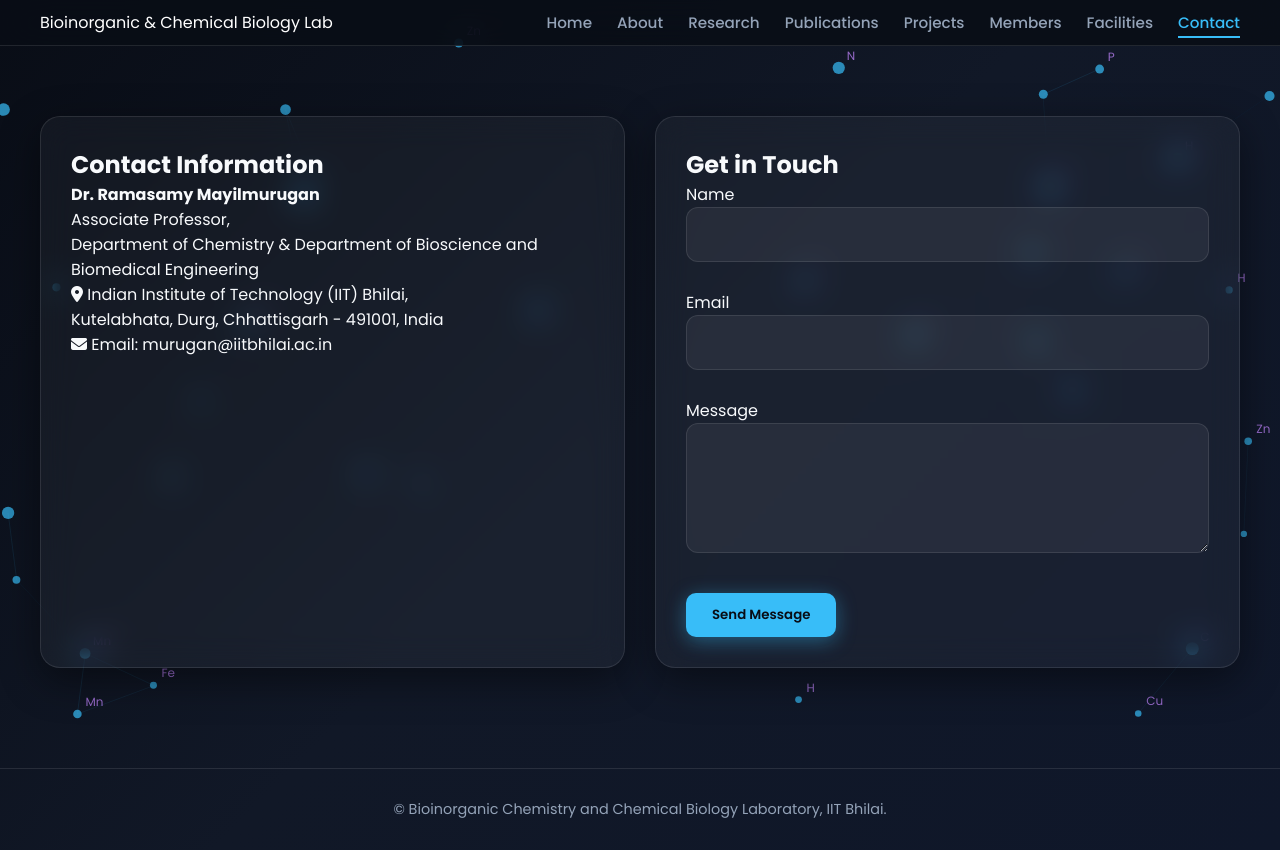
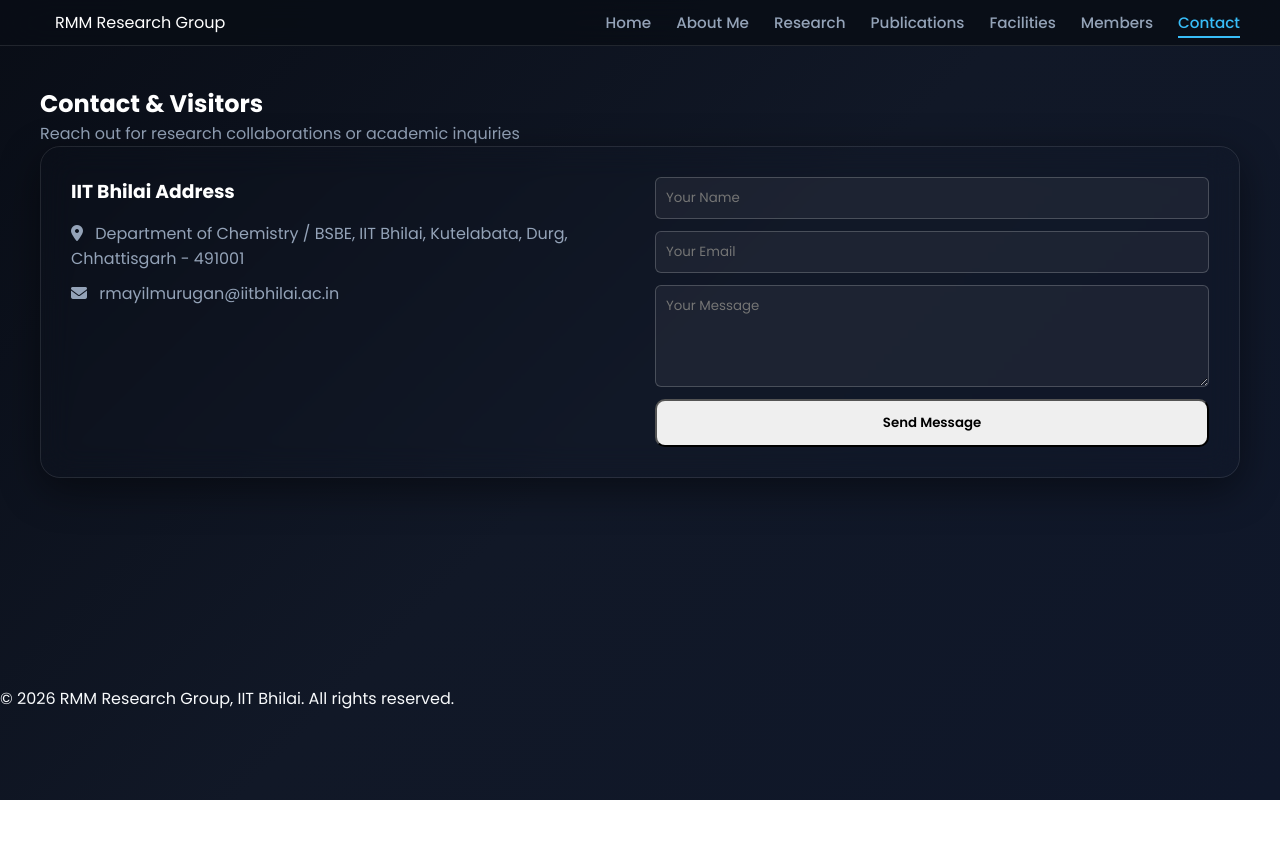
Before and after one commit to KVishal77/Murugan-sir, a plain HTML site: page contact.html in a window 1280 px wide. After the commit the page ends 800 px from the top, so only its background shows below. Drawn offline with Linux system fonts and the light colour scheme.

Commit message:
Update contact.html

```diff
--- a/contact.html
+++ b/contact.html
@@ -3,67 +3,51 @@
 <head>
     <meta charset="UTF-8">
     <meta name="viewport" content="width=device-width, initial-scale=1.0">
-  <title>Contact Us | RMM Lab</title>
-  <link rel="icon" href="images/fevicon.png" type="image/png">
+    <title>Contact | RMM Research Group - IIT Bhilai</title>
     <link rel="stylesheet" href="style.css">
     <link rel="stylesheet" href="https://cdnjs.cloudflare.com/ajax/libs/font-awesome/6.4.0/css/all.min.css">
 </head>
 <body>
-  <canvas id="molecule-canvas"></canvas>
-
     <header class="navbar">
         <div class="nav-container">
-      <a href="index.html" class="brand">
-        <img src="images/site logo.png" alt="RMM Group Logo" class="site-logo" onerror="this.style.display='none'">
-        <span>Bioinorganic & Chemical Biology Lab</span>
-      </a>
-      <div class="menu-toggle" id="mobile-menu"><i class="fas fa-bars"></i></div>
+            <a href="index.html" class="brand"><span class="dot"></span> RMM Research Group</a>
             <nav class="nav-links">
                 <a href="index.html">Home</a>
-        <a href="about.html">About</a>
+                <a href="about.html">About Me</a>
                 <a href="research.html">Research</a>
                 <a href="publications.html">Publications</a>
-        <a href="projects.html">Projects</a>
+                <a href="facilities.html">Facilities</a>
                 <a href="members.html">Members</a>
-        <a href="facilities.html">Facilities</a>
-        <a href="contact.html" class="active">Contact</a>
+                <a href="contact.html" class="active nav-cta">Contact</a>
             </nav>
+            <button class="menu-toggle" id="menu-toggle"><i class="fa-solid fa-bars"></i></button>
         </div>
     </header>
 
-  <main class="container">
-    <div class="grid-2col" style="margin-top: 30px;">
-      <div class="glass-card">
-        <h2>Contact Information</h2>
-        <p><strong>Dr. Ramasamy Mayilmurugan</strong></p>
-        <p>Associate Professor,<br>Department of Chemistry & Department of Bioscience and Biomedical Engineering</p>
-        <p><i class="fas fa-map-marker-alt"></i> Indian Institute of Technology (IIT) Bhilai,<br>Kutelabhata, Durg, Chhattisgarh - 491001, India</p>
-        <p><i class="fas fa-envelope"></i> Email: <code>murugan@iitbhilai.ac.in</code></p>
+    <section class="section" style="background: var(--navy); color: white; min-height: 80vh;">
+        <div class="container">
+            <div class="section-title">
+                <h2 style="color: white;">Contact & Visitors</h2>
+                <p style="color: #94a3b8;">Reach out for research collaborations or academic inquiries</p>
             </div>
-
-      <div class="glass-card">
-        <h2>Get in Touch</h2>
-        <form onsubmit="event.preventDefault(); alert('Thank you! Message feature ready.');">
-          <div class="form-group">
-            <label>Name</label>
-            <input type="text" required class="search-input">
+            <div class="glass-card" style="background: var(--navy-light); color: white; display: grid; grid-template-columns: 1fr 1fr; gap: 30px;">
+                <div>
+                    <h3 style="margin-bottom: 15px;">IIT Bhilai Address</h3>
+                    <p style="color: #94a3b8; margin-bottom: 10px;"><i class="fa-solid fa-location-dot" style="color: var(--teal); margin-right: 8px;"></i> Department of Chemistry / BSBE, IIT Bhilai, Kutelabata, Durg, Chhattisgarh - 491001</p>
+                    <p style="color: #94a3b8;"><i class="fa-solid fa-envelope" style="color: var(--teal); margin-right: 8px;"></i> rmayilmurugan@iitbhilai.ac.in</p>
                 </div>
-          <div class="form-group" style="margin-top:10px;">
-            <label>Email</label>
-            <input type="email" required class="search-input">
-          </div>
-          <div class="form-group" style="margin-top:10px;">
-            <label>Message</label>
-            <textarea rows="4" required class="search-input" style="height: auto;"></textarea>
-          </div>
-          <button type="submit" class="btn btn-primary" style="margin-top: 15px; border:none; cursor:pointer;">Send Message</button>
+                <form onsubmit="event.preventDefault(); alert('Message Sent!');" style="display: flex; flex-direction: column; gap: 12px;">
+                    <input type="text" placeholder="Your Name" required style="padding: 10px; border-radius: 6px; border: 1px solid rgba(255,255,255,0.2); background: rgba(255,255,255,0.05); color: white;">
+                    <input type="email" placeholder="Your Email" required style="padding: 10px; border-radius: 6px; border: 1px solid rgba(255,255,255,0.2); background: rgba(255,255,255,0.05); color: white;">
+                    <textarea rows="4" placeholder="Your Message" required style="padding: 10px; border-radius: 6px; border: 1px solid rgba(255,255,255,0.2); background: rgba(255,255,255,0.05); color: white;"></textarea>
+                    <button type="submit" class="btn primary">Send Message</button>
                 </form>
             </div>
         </div>
-  </main>
+    </section>
 
-  <footer class="footer">
-    <p>&copy; Bioinorganic Chemistry and Chemical Biology Laboratory, IIT Bhilai.</p>
+    <footer>
+        <p>&copy; 2026 RMM Research Group, IIT Bhilai. All rights reserved.</p>
     </footer>
     <script src="script.js"></script>
 </body>
```
Lines whose indentation alone changed are shown as unchanged.
